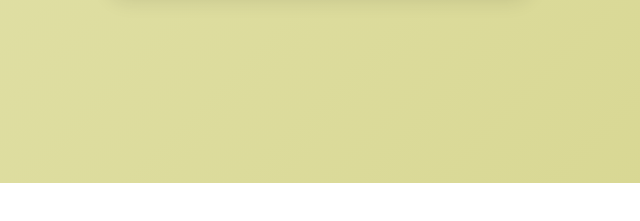
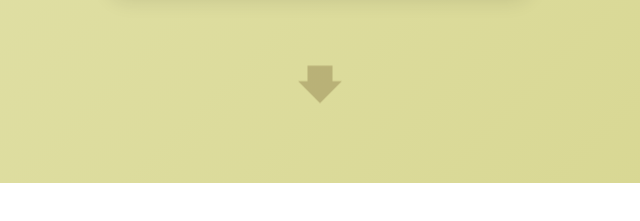
Before and after one commit to VagrantPi/TurtleJournal, a plain HTML site: page index.html in a window 1280 px wide. Shown: the part 617-838 px from the top of the page, 320-960 px from the left. Drawn offline with nearby package versions, Linux system fonts and the light colour scheme.

Commit message:
feat: 新增向下箭頭

```diff
--- a/index.html
+++ b/index.html
@@ -77,6 +77,13 @@
         </div>
     </footer>
 
+    <!-- Scroll Down Arrow -->
+    <div class="arrow-container">
+        <svg class="arrow" xmlns="http://www.w3.org/2000/svg" viewBox="0 0 24 24">
+            <path d="M12 19.5L1.5 9H6v-7.5h12v7.5h4.5z"></path>
+        </svg>
+    </div>
+
     <script src="script.js"></script>
 </body>
 </html>
--- a/script.js
+++ b/script.js
@@ -11,8 +11,10 @@ function initCirclePosition() {
     const viewportHeight = window.innerHeight;
 
     // Generate random position but avoid too close to edges
-    const circleX = Math.max(100, Math.min(viewportWidth - 100, Math.random() * viewportWidth));
-    const circleY = Math.max(100, Math.min(viewportHeight - 100, Math.random() * viewportHeight));
+    // const circleX = Math.max(100, Math.min(viewportWidth - 100, Math.random() * viewportWidth));
+    // const circleY = Math.max(100, Math.min(viewportHeight - 100, Math.random() * viewportHeight));
+    const circleX = viewportWidth / 2
+    const circleY = viewportHeight / 2
 
     circleMask.style.left = `${circleX}px`;
     circleMask.style.top = `${circleY}px`;
@@ -183,6 +185,7 @@ function createRecentUpdatesScrollTrigger() {
     recentUpdates.forEach((update, index) => {
         const updateContent = document.createElement('div');
         updateContent.className = 'updates-content';
+        updateContent.style.opacity = '0';
         updateContent.innerHTML = `
             <div class="updates-text">
                 <h2 class="update-title">${update.title}</h2>
@@ -312,3 +315,70 @@ gsap.from(".hero-image", {
     delay: 1,
     ease: "back.out(1.7)"
 });
+
+// load 進頁面跳到最上方
+window.addEventListener("load", () => {
+    gsap.to(window, {
+        duration: 0.8,
+        scrollTo: {y: 0},
+        ease: "power2.out"
+    });
+});
+
+// Scroll to top function
+function scrollToTop() {
+    gsap.to(window, {
+        duration: 1,
+        scrollTo: 0,
+        ease: "power2.inOut"
+    });
+}
+
+// Add event listener for scroll down arrow
+const arrow = document.querySelector('.arrow');
+const arrowContainer = document.querySelector('.arrow-container');
+
+// 創建時間軸
+const tl = gsap.timeline({
+    repeat: -1,
+    yoyo: false,
+    paused: true  // 初始暫停動畫
+});
+
+// 添加浮動效果
+tl.to(arrow, {
+    y: -15,
+    duration: 1.2,
+    ease: "power1.inOut"
+})
+.to(arrow, {
+    y: 0,
+    duration: 1.2,
+    ease: "power1.inOut"
+});
+
+// 監聽滾動事件來控制箭頭的顯示/隱藏
+window.addEventListener('scroll', () => {
+    const footer = document.querySelector('#all-stickers');
+    const footerTop = footer.getBoundingClientRect().top;
+    const windowHeight = window.innerHeight;
+
+    // 如果滾動到最後一個區塊（footer）的頂部，隱藏箭頭
+    if (footerTop <= windowHeight * 0.5) {
+        gsap.to(arrowContainer, {
+            opacity: 0,
+            pointerEvents: 'none',
+            duration: 0.5,
+            ease: 'power1.out'
+        });
+        tl.pause();
+    } else {
+        gsap.to(arrowContainer, {
+            opacity: 1,
+            pointerEvents: 'auto',
+            duration: 0.5,
+            ease: 'power1.out'
+        });
+        tl.play();
+    }
+});
--- a/styles.css
+++ b/styles.css
@@ -382,3 +382,19 @@ body {
 .circle-mask.active {
     opacity: 1;
 }
+
+.arrow-container {
+    position: fixed;
+    bottom: 50px;
+    left: 50%;
+    transform: translateX(-50%);
+    cursor: pointer;
+    z-index: 1000;
+}
+
+.arrow {
+    width: 50px;
+    height: 50px;
+    fill: #6A5226;
+    opacity: 0.3;
+}
```
